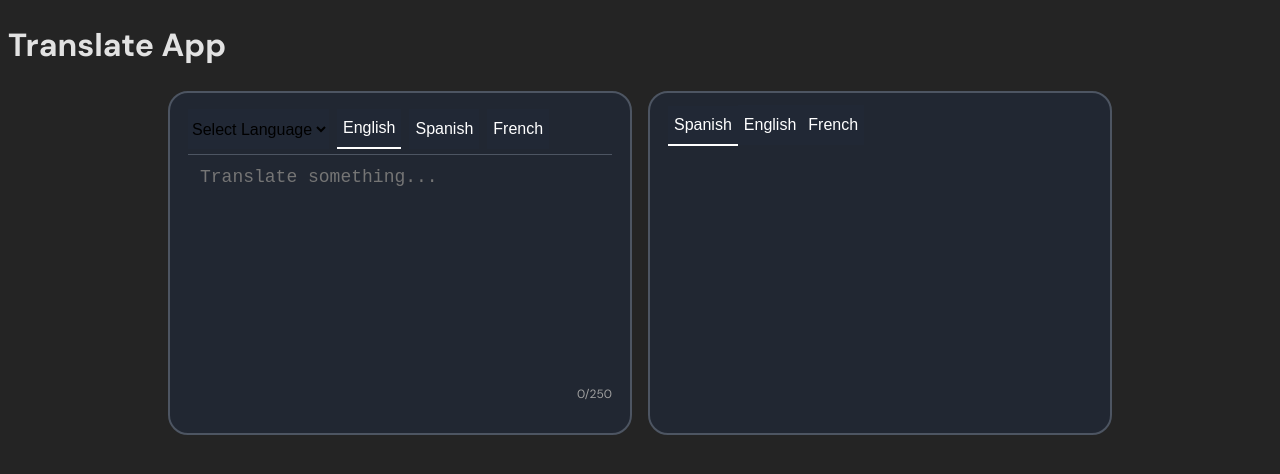
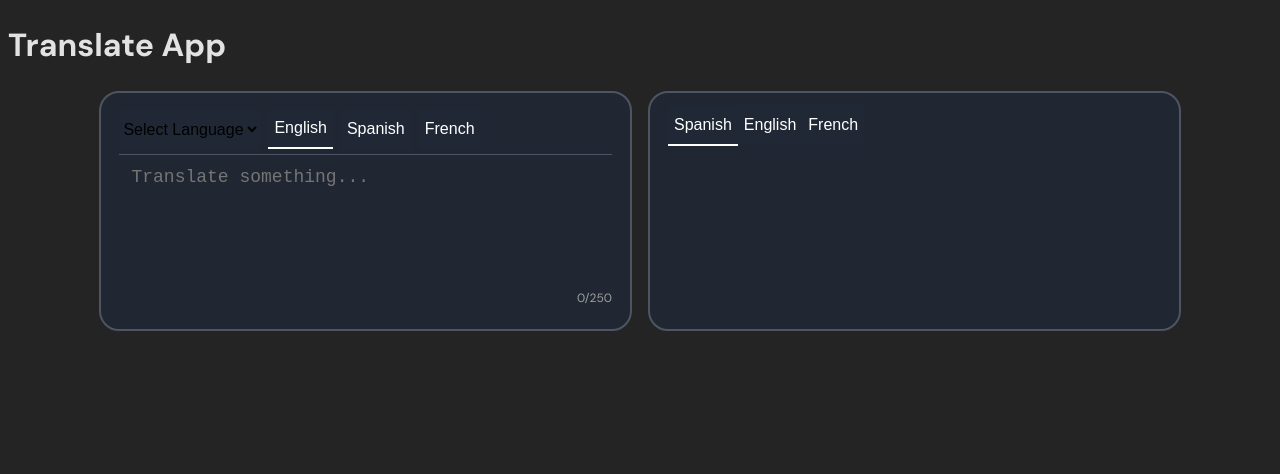
Before and after one commit to Marcobc-exe/translate-app, a React (Vite) app: page / in a window 1280 px wide. Shown: the top 474 px of the page. Built offline with nearby package versions, Linux system fonts and the light colour scheme.

Commit message:
style: Reducing input's heights

```diff
--- a/src/components/Inputs/input.css
+++ b/src/components/Inputs/input.css
@@ -1,6 +1,6 @@
 .input-base {
   width: 100%;
-  min-height: 28vh;
+  min-height: 16vh;
   border: none;
   background-color: transparent;
 
--- a/src/components/translator/Translator.tsx
+++ b/src/components/translator/Translator.tsx
@@ -89,7 +89,7 @@ export const Translator = () => {
     <Grid
       container
       spacing={mobile ? 1 : 2}
-      columns={16}
+      columns={14}
       columnGap={mobile ? 1 : 2}
       sx={{
         justifyContent: "center",
@@ -103,7 +103,7 @@ export const Translator = () => {
           borderRadius: "20px",
           padding: "12px 18px",
           border: "2px solid #4D5562",
-          height: "43vh"
+          height: "30vh"
 
         }}
       >
@@ -130,7 +130,7 @@ export const Translator = () => {
           borderRadius: "20px",
           padding: "12px 18px",
           border: "2px solid #4D5562",
-          height: "43vh"
+          height: "30vh"
         }}
       >
         <BtnDefaultLanguage
```
